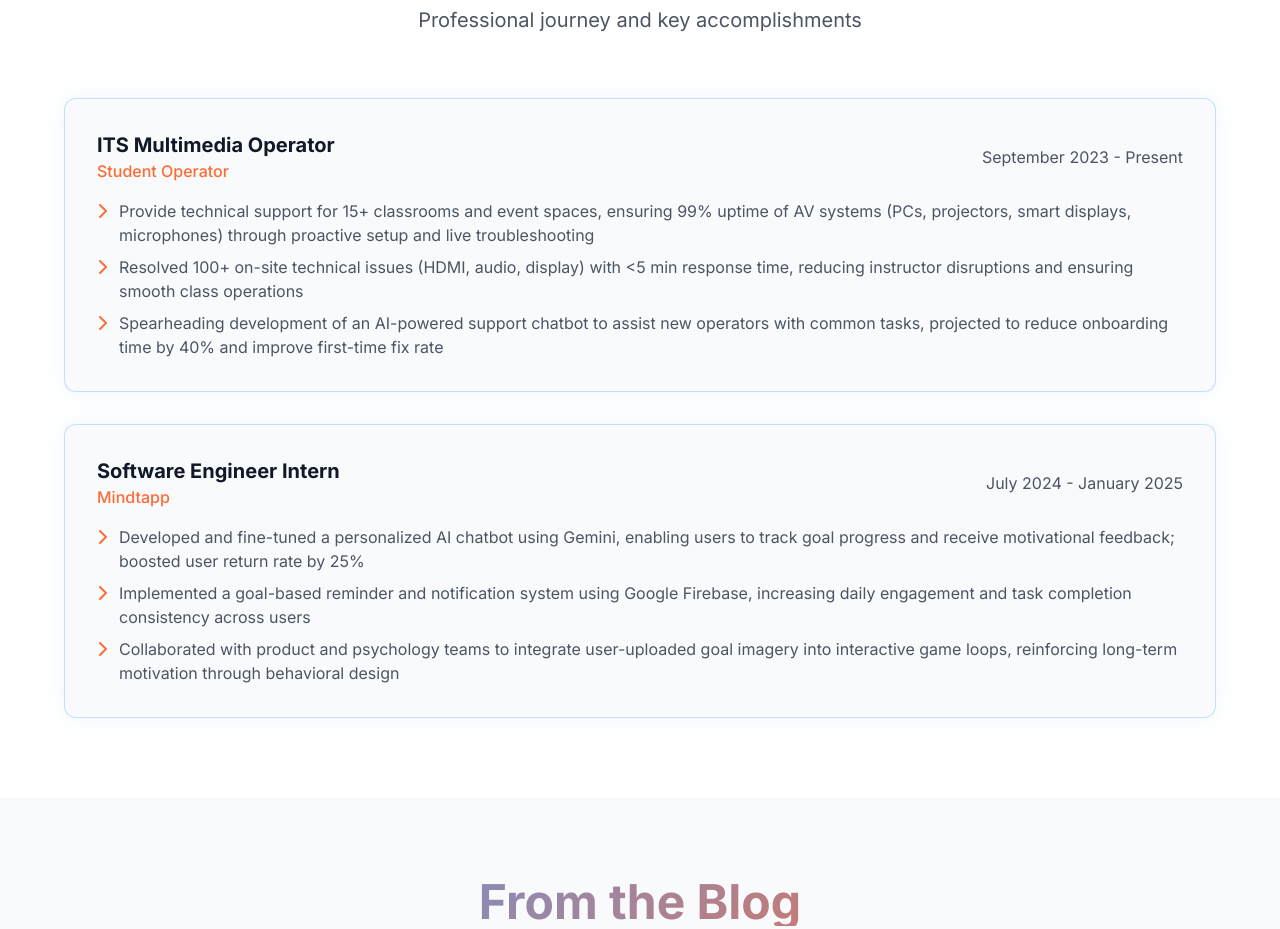
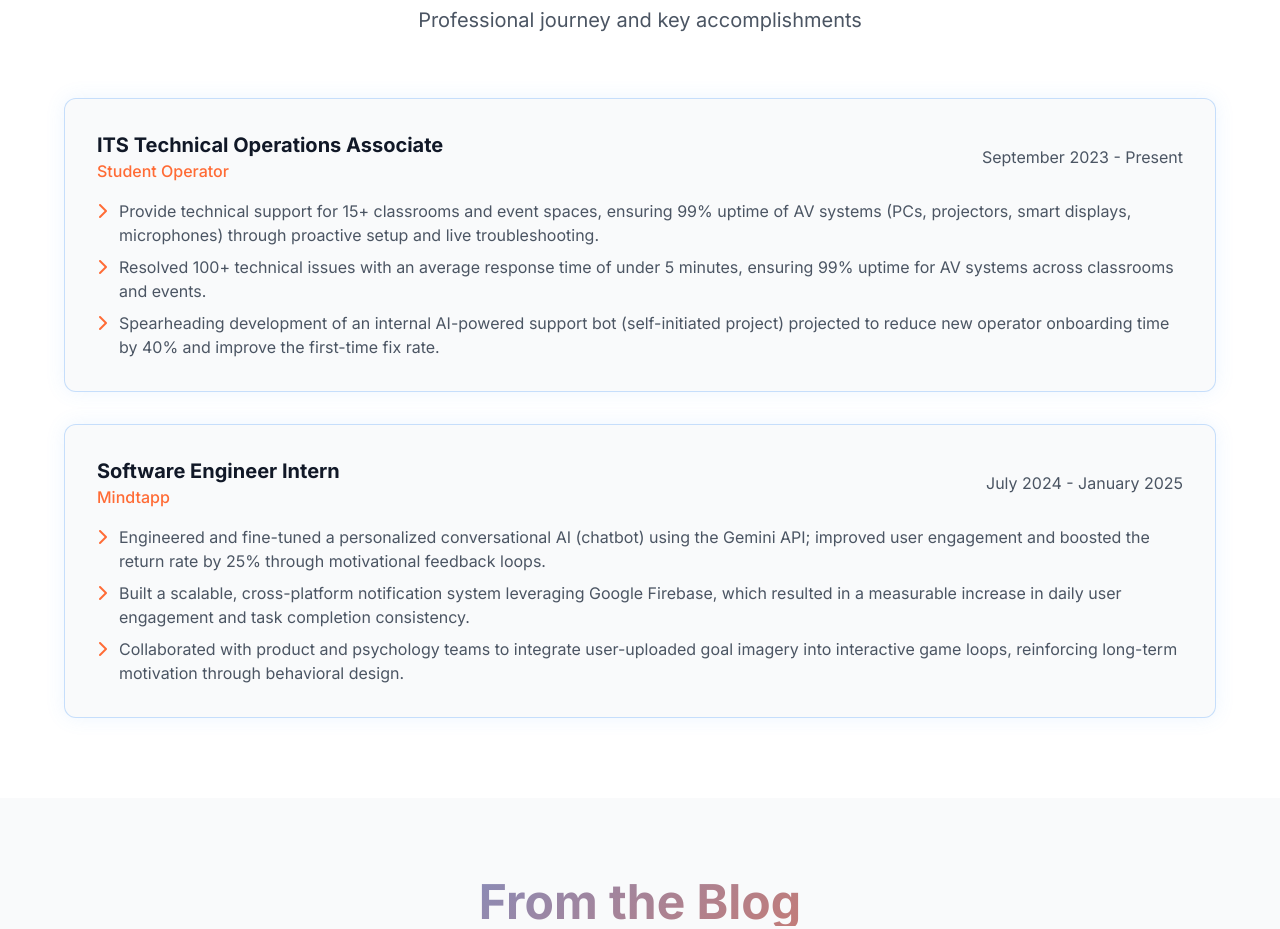
Before and after one commit to rpatel0022/Portfolio, a plain HTML site: page index.html in a window 1280 px wide. Shown: the part 2820-3749 px from the top of the page. Drawn offline with nearby package versions, Linux system fonts and the light colour scheme; no server answers.

Commit message:
Updated work experience section

```diff
--- a/index.html
+++ b/index.html
@@ -1300,7 +1300,7 @@
               class="flex flex-col md:flex-row md:items-center md:justify-between mb-4"
             >
               <div>
-                <h3 class="text-xl font-bold">ITS Multimedia Operator</h3>
+                <h3 class="text-xl font-bold">ITS Technical Operations Associate</h3>
                 <p class="text-vibrant-orange font-medium">Student Operator</p>
               </div>
               <div class="text-gray-600 dark:text-gray-400">
@@ -1313,26 +1313,22 @@
                 <i
                   class="fas fa-chevron-right text-vibrant-orange mt-1 mr-3"
                 ></i>
-                Provide technical support for 15+ classrooms and event spaces,
-                ensuring 99% uptime of AV systems (PCs, projectors, smart
-                displays, microphones) through proactive setup and live
-                troubleshooting
+                Provide technical support for 15+ classrooms and event spaces, ensuring 99% uptime of AV systems (PCs, projectors,
+smart displays, microphones) through proactive setup and live troubleshooting.
               </li>
               <li class="flex items-start">
                 <i
                   class="fas fa-chevron-right text-vibrant-orange mt-1 mr-3"
                 ></i>
-                Resolved 100+ on-site technical issues (HDMI, audio, display)
-                with <5 min response time, reducing instructor disruptions and
-                ensuring smooth class operations
+                Resolved 100+ technical issues with an average response time of under 5 minutes, ensuring 99% uptime for AV systems
+across classrooms and events.
               </li>
               <li class="flex items-start">
                 <i
                   class="fas fa-chevron-right text-vibrant-orange mt-1 mr-3"
                 ></i>
-                Spearheading development of an AI-powered support chatbot to
-                assist new operators with common tasks, projected to reduce
-                onboarding time by 40% and improve first-time fix rate
+                Spearheading development of an internal AI-powered support bot (self-initiated project) projected to reduce new
+operator onboarding time by 40% and improve the first-time fix rate.
               </li>
             </ul>
           </div>
@@ -1358,25 +1354,22 @@
                 <i
                   class="fas fa-chevron-right text-vibrant-orange mt-1 mr-3"
                 ></i>
-                Developed and fine-tuned a personalized AI chatbot using Gemini,
-                enabling users to track goal progress and receive motivational
-                feedback; boosted user return rate by 25%
+                Engineered and fine-tuned a personalized conversational AI (chatbot) using the Gemini API; improved user engagement
+and boosted the return rate by 25% through motivational feedback loops.
               </li>
               <li class="flex items-start">
                 <i
                   class="fas fa-chevron-right text-vibrant-orange mt-1 mr-3"
                 ></i>
-                Implemented a goal-based reminder and notification system using
-                Google Firebase, increasing daily engagement and task completion
-                consistency across users
+                Built a scalable, cross-platform notification system leveraging Google Firebase, which resulted in a measurable increase in
+daily user engagement and task completion consistency.
               </li>
               <li class="flex items-start">
                 <i
                   class="fas fa-chevron-right text-vibrant-orange mt-1 mr-3"
                 ></i>
-                Collaborated with product and psychology teams to integrate
-                user-uploaded goal imagery into interactive game loops,
-                reinforcing long-term motivation through behavioral design
+                Collaborated with product and psychology teams to integrate user-uploaded goal imagery into interactive game loops,
+reinforcing long-term motivation through behavioral design.
               </li>
             </ul>
           </div>
```
